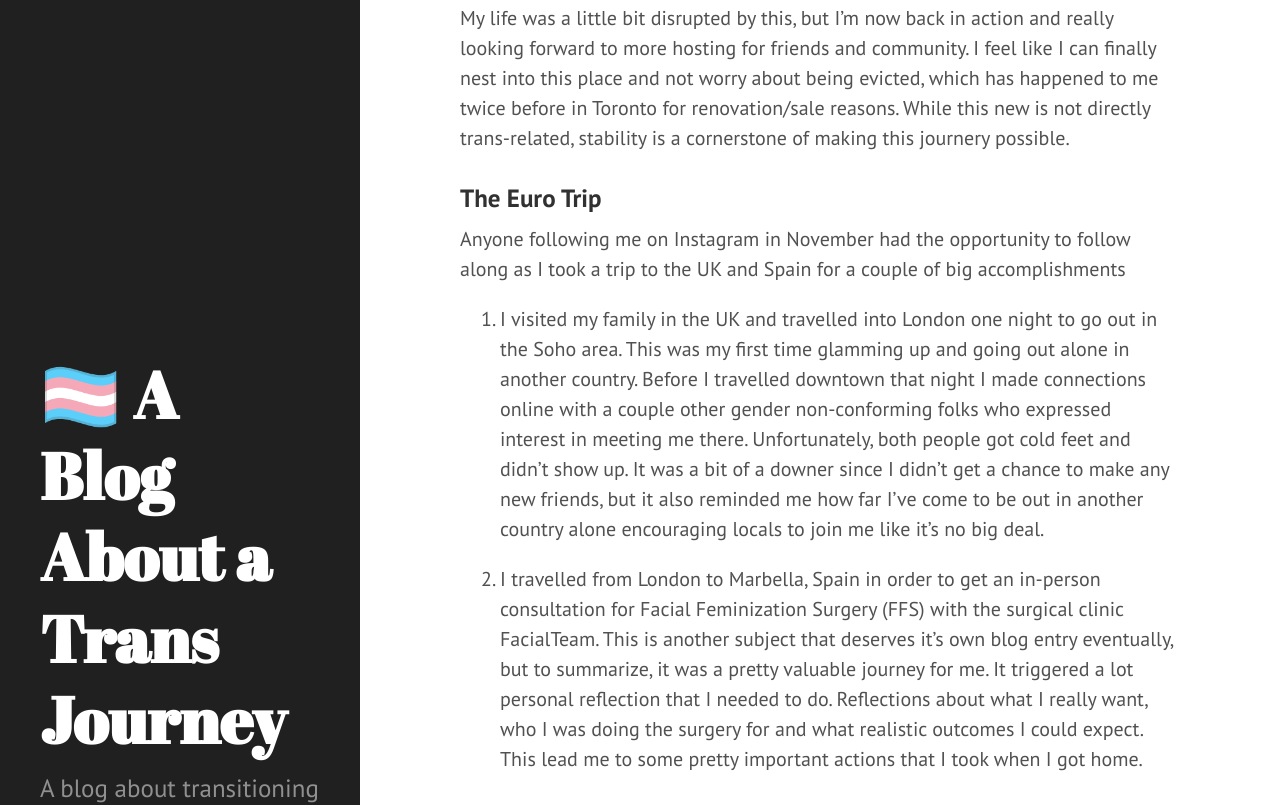
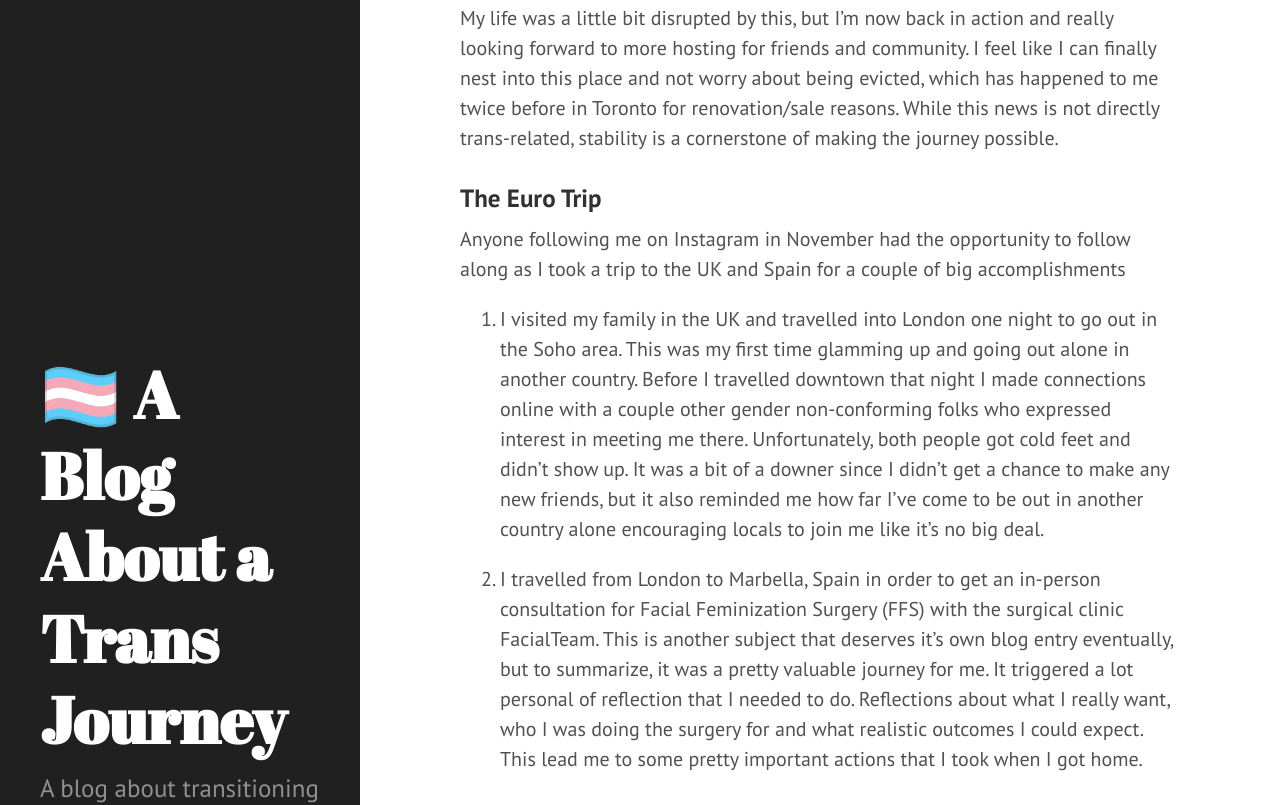
Before and after one commit to sea-and-kai/trans-journey-blog, a Jekyll site: the page built from _posts/2025-01-06-years-and-years.md, in a window 1280 px wide and 1400 px high, scrolled down 1930 px. Shown: the part 375-1180 px from the top of the window. Built offline with Jekyll 4.4.1, drawn with Linux system fonts in a browser that asks for light colours; some of the changed text lies outside the part shown.

Commit message:
minor fixups

```diff
--- a/_posts/2025-01-06-years-and-years.md
+++ b/_posts/2025-01-06-years-and-years.md
@@ -25,14 +25,14 @@ This hair transplant has been a huge gamechanger in my life. As much as I love s
 > This picture compares a photo from Spring 2024, ~5 months into recovery, to a recent one taken in January 2025
 
 ### The New Home
-After looking for places in my area for the last 3 years I finally found a deal I couldn't pass up and bought my first home! The last place was a great home for hosting friends and building community so I'm glad I only had to move a few doors down on the same block, into the same kind of unit, to become a first-time owner. My life was a little bit disrupted by this, but I'm now back in action and really looking forward to more hosting for friends and community. I feel like I can finally nest into this place and not worry about being evicted, which has happened to me twice before in Toronto for renovation/sale reasons. While this new is not directly trans-related, stability is a cornerstone of making this journery possible.
+After looking for places in my area for the last 3 years I finally found a deal I couldn't pass up and bought my first home! The last place was a great home for hosting friends and building community so I'm glad I only had to move a few doors down on the same block, into the same kind of unit, to become a first-time owner. My life was a little bit disrupted by this, but I'm now back in action and really looking forward to more hosting for friends and community. I feel like I can finally nest into this place and not worry about being evicted, which has happened to me twice before in Toronto for renovation/sale reasons. While this news is not directly trans-related, stability is a cornerstone of making the journey possible.
 
 ### The Euro Trip
 Anyone following me on Instagram in November had the opportunity to follow along as I took a trip to the UK and Spain for a couple of big accomplishments
 
 1. I visited my family in the UK and travelled into London one night to go out in the Soho area. This was my first time glamming up and going out alone in another country. Before I travelled downtown that night I made connections online with a couple other gender non-conforming folks who expressed interest in meeting me there. Unfortunately, both people got cold feet and didn't show up. It was a bit of a downer since I didn't get a chance to make any new friends, but it also reminded me how far I've come to be out in another country alone encouraging locals to join me like it's no big deal.
 
-2. I travelled from London to Marbella, Spain in order to get an in-person consultation for Facial Feminization Surgery (FFS) with the surgical clinic FacialTeam. This is another subject that deserves it's own blog entry eventually, but to summarize, it was a pretty valuable journey for me. It triggered a lot personal reflection that I needed to do. Reflections about what I really want, who I was doing the surgery for and what realistic outcomes I could expect. This lead me to some pretty important actions that I took when I got home.
+2. I travelled from London to Marbella, Spain in order to get an in-person consultation for Facial Feminization Surgery (FFS) with the surgical clinic FacialTeam. This is another subject that deserves it's own blog entry eventually, but to summarize, it was a pretty valuable journey for me. It triggered a lot personal of reflection that I needed to do. Reflections about what I really want, who I was doing the surgery for and what realistic outcomes I could expect. This lead me to some pretty important actions that I took when I got home.
 
 ### Coming out at work
 At the end of my journey to Europe I was convinced that waiting on FFS before I could come out at work was a mistake. I felt like if I was really serious about transitioning, if this wasn't just some delusion I was chasing, then I couldn't wait on any surgery or procedure before making that change. So I decided that I would dress very femme in full make-up for my work holiday party. Three weeks later that's exactly what I did, and it went really well.
```
Also changed, not shown: other parts of _posts/2025-01-06-years-and-years.md (+1 -1 lines).
